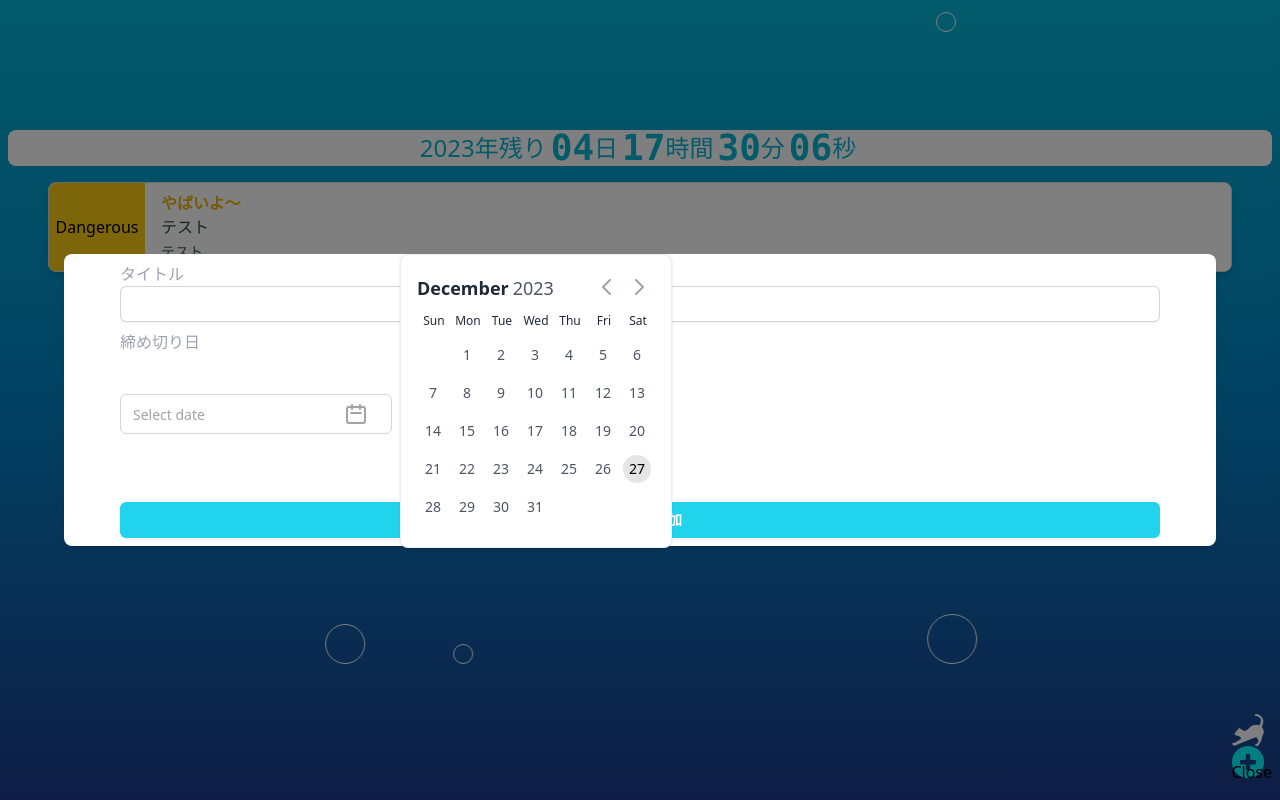
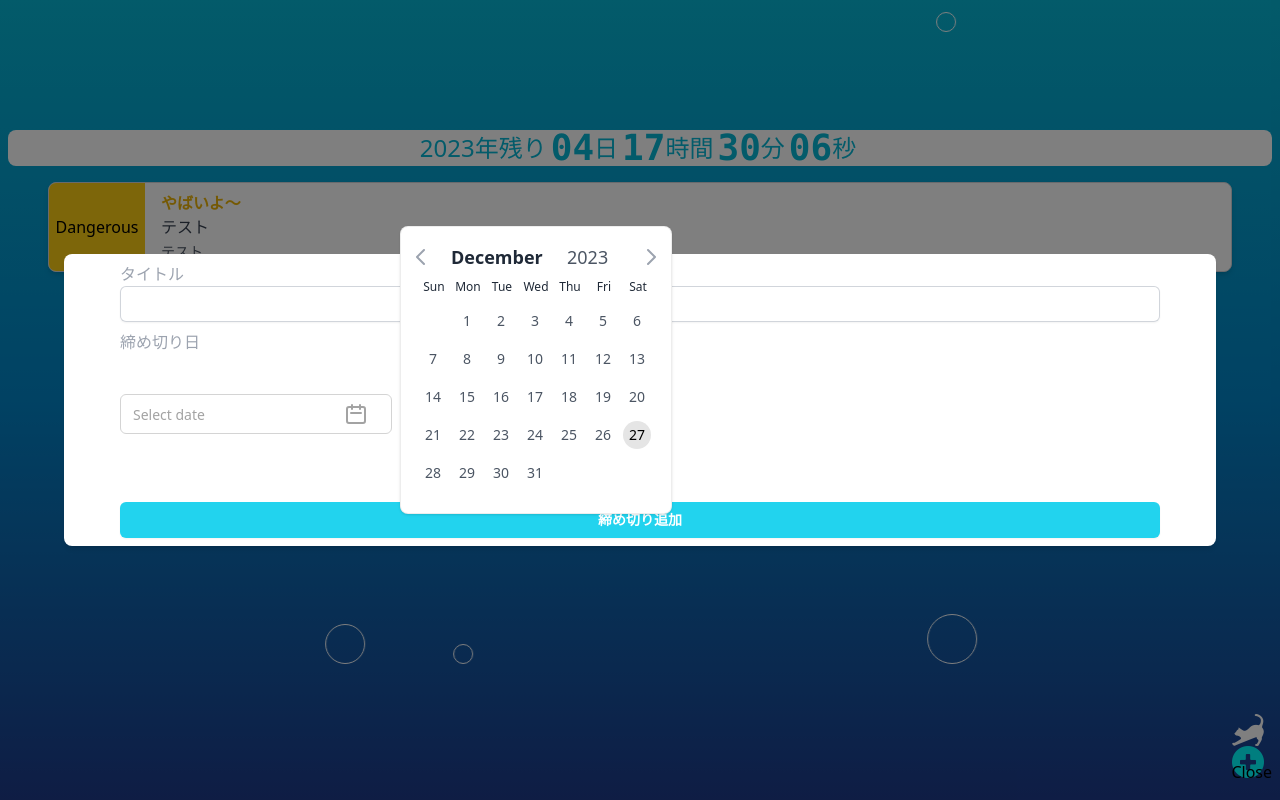
Before and after one commit to Sea10wood/nfc-caed, a Next.js app in the folder nfccard-timer/: page / in a window 1280 px wide. Both pictures are taken after a click on the button 1248 px from the left and 765 px from the top of the page. Built offline with nearby package versions, Linux system fonts and the light colour scheme.

Commit message:
配置の修正

```diff
--- a/nfccard-timer/src/components/DataPicker.tsx
+++ b/nfccard-timer/src/components/DataPicker.tsx
@@ -168,14 +168,14 @@ const DatePicker = () => {
 
           <div
             onClick={() => setDatePickerOpen(false)}
-            className="absolute top-[-140px] left-[280px] max-w-lg p-4  antialiased bg-white border rounded-lg shadow w-[17rem] border-neutral-200/70"
+            className="absolute top-[-168px] left-[280px] max-w-lg p-4  antialiased bg-white border rounded-lg shadow w-[17rem] border-neutral-200/70"
           >
             <div className="flex items-center justify-between mb-2">
               <div>
-                <span className="text-lg font-bold text-gray-800">
+                <span className="absolute left-[50px] text-lg font-bold text-gray-800 ">
                   {datePickerMonthNames[datePickerMonth]}
                 </span>
-                <span className="ml-1 text-lg font-normal text-gray-600">
+                <span className="ml-[150px] text-lg font-normal text-gray-600">
                   {datePickerYear}
                 </span>
               </div>
@@ -183,7 +183,7 @@ const DatePicker = () => {
                 <button
                   onClick={datePickerPreviousMonth}
                   type="button"
-                  className="inline-flex p-1 transition duration-100 ease-in-out rounded-full cursor-pointer focus:outline-none focus:shadow-outline hover:bg-gray-100"
+                  className="absolute top-4  left-2 transition duration-100 ease-in-out rounded-full cursor-pointer focus:outline-none focus:shadow-outline hover:bg-gray-100"
                 >
                   <svg
                     className="inline-flex w-6 h-6 text-gray-400"
@@ -199,11 +199,14 @@ const DatePicker = () => {
                     />
                   </svg>
                 </button>
-                <button
-                  onClick={datePickerNextMonth}
-                  type="button"
-                  className="inline-flex p-1 transition duration-100 ease-in-out rounded-full cursor-pointer focus:outline-none focus:shadow-outline hover:bg-gray-100"
-                >
+                <div
+            onClick={() => {
+              if (datePickerInputRef.current) {
+                datePickerInputRef.current.focus();
+              }
+            }}
+            className="absolute top-4 right-2  cursor-pointer text-neutral-400 hover:text-neutral-500"
+          >
                   <svg
                     className="inline-flex w-6 h-6 text-gray-400"
                     fill="none"
@@ -217,7 +220,8 @@ const DatePicker = () => {
                       d="M9 5l7 7-7 7"
                     />
                   </svg>
-                </button>
+                </div>
+
               </div>
             </div>
             <div className="grid grid-cols-7 mb-3">
```
